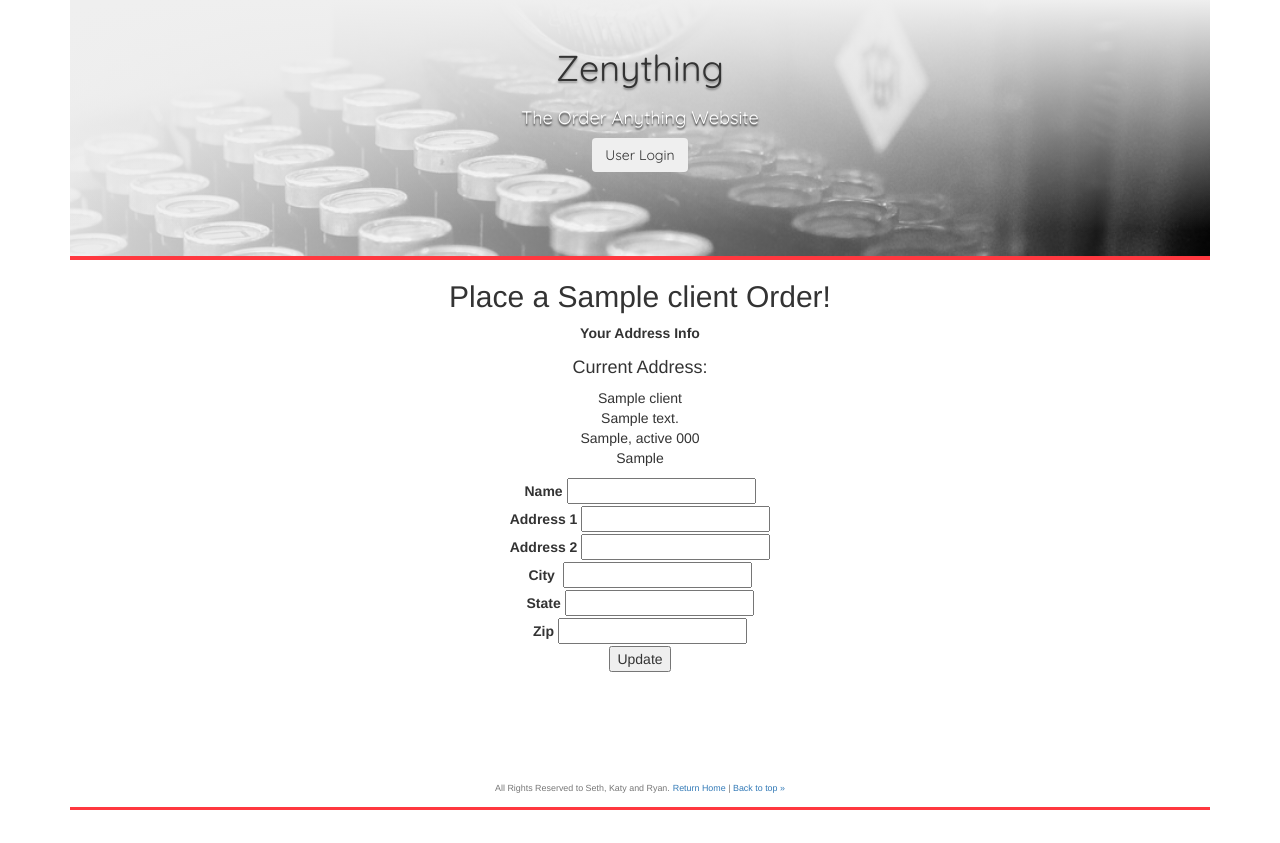
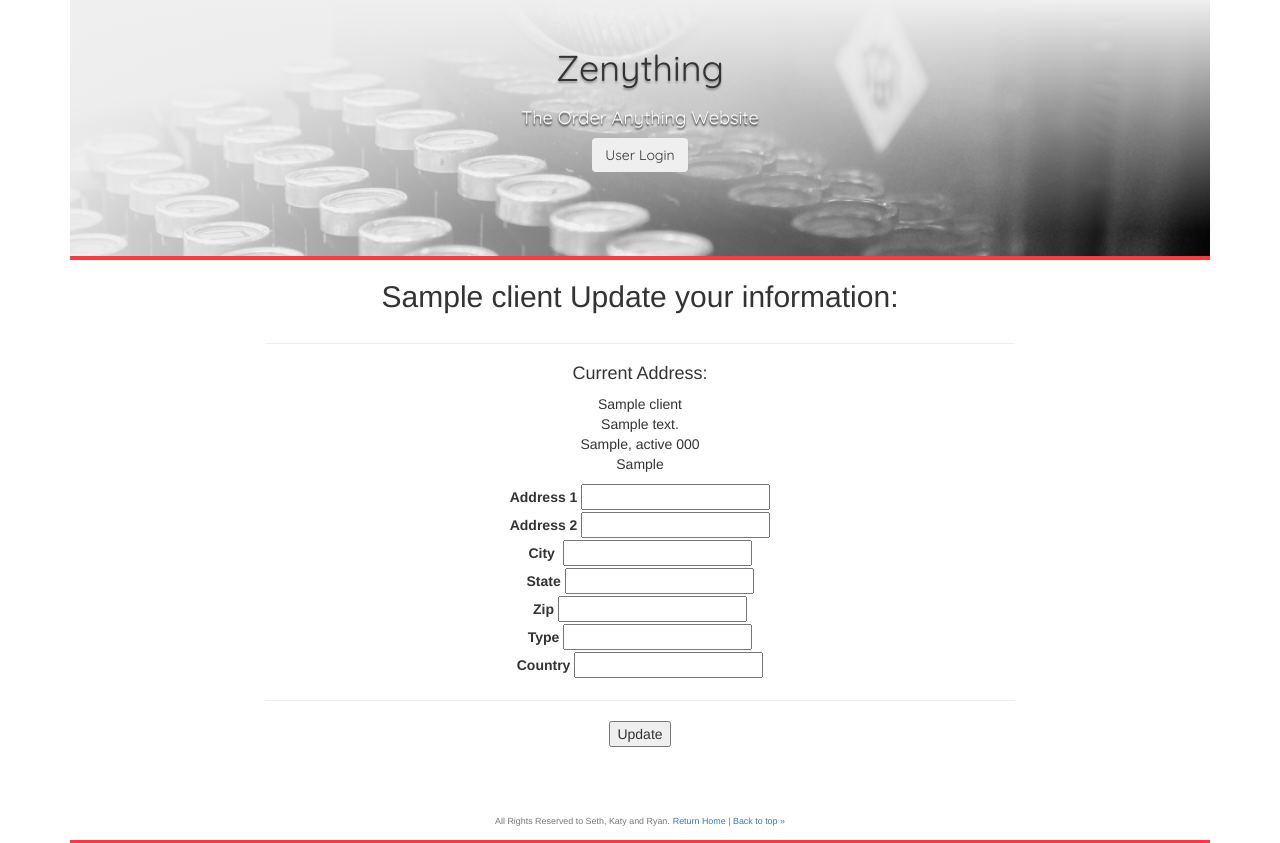
Before and after one commit to jryanconklin/delivery-service, a PHP site: template views/edit_client_address.html.twig in a window 1280 px wide. Before the commit the page ends 810 px from the top, so only its background shows below. Run offline with PHP 8.4, Linux system fonts and the light colour scheme; the template is opened without the code that fills it: most values are stand-ins (such as "Sample title", 1, 10 or a date in 2020); some libraries are stand-ins or nearby versions.

Commit message:
update address page

```diff
--- a/views/edit_client_address.html.twig
+++ b/views/edit_client_address.html.twig
@@ -1,20 +1,17 @@
 {% include 'header.html.twig' %}
   <div class="wrapper">
-    <h2>Place a {{client.getName}} Order!</h2>
+    <h2>{{client.getName}} Update your information:</h2>
     <div class="row">
       <div class="col-xs-2">
 
       </div>
       <div class="col-xs-8">
-        <form action="new_order" method="post">
-          <div class="form-group">
-            <label for="address">Your Address Info</label>
+        <div class="form-group">
+            <hr>
             <h4>Current Address:</h4> <p>{{client.getName}}<br>{{address.getAddressOne}}<br>{{address.getCity}}, {{address.getState}} {{address.getZip}}<br>{{address.getCountry}}<br></p>
 
-            <form class="" action="XXXXX.html" method="post">
-              <label for="name">Name</label>
-                <input type="text" name="name">
-                <br>
+            <form action="/address_update/order/{{vendor.getName}}/{{client.getId}}" method="post">
+              <!-- <input name="_method" type="hidden" value="patch"> -->
                 <label for="address">Address 1</label>
                 <input type="text" name="address_one">
                 <br>
@@ -31,6 +28,12 @@
                 <label for="zip">Zip</label>
                 <input type="text" name="zip">
                 <br>
+                <label for="type">Type</label>
+                <input type="text" name="type">
+                <br>
+                <label for="country">Country</label>
+                <input type="text" name="country">
+                <hr>
                 <button type="submit" name="button">Update</button>
             </form>
       </div>
--- a/views/order_vendor_client.html.twig
+++ b/views/order_vendor_client.html.twig
@@ -8,12 +8,12 @@
       <div class="col-xs-8">
         <h4>Delivery Address:</h4> <p>{{client.getName}}<br>{{address.getAddressOne}}<br>{{address.getCity}}, {{address.getState}} {{address.getZip}}<br>{{address.getCountry}}<br></p>
 
-        <form action="/edit_address/{{client.getId}}" method="post">
+        <form action="/edit_address/{{vendor.getName}}/{{client.getId}}" method="post">
           <button class="btn btn-sm btn-warning" type="submit"  name="button">Change address</button>
         </form>
         <hr>
 
-        <form action="new_order" method="post">
+        <form action="/new_order" method="post">
           <div class="form-group">
             <label for="order_details">Enter Order details:</label>
             <textarea class="form-control" name="order_details" id="order_details" rows="10"></textarea>
```
Also changed, not shown: app/app.php (+20 -4 lines), src/Client.php (+10 -0 lines).
